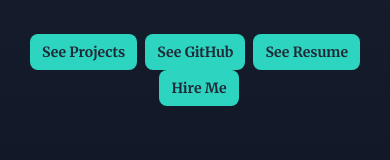
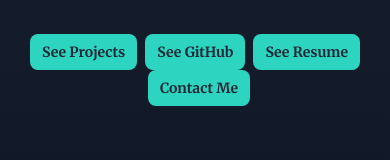
Before and after one commit to shahsarefin/shah-dev-portfolio, a React (Vite) app: page / in a window 390 px wide. Shown: the part 502-662 px from the top of the page. Built offline with nearby package versions, Linux system fonts and the light colour scheme.

Commit message:
Update project with new changes in Hero component for mobile responsiveness

```diff
--- a/src/components/Hero.jsx
+++ b/src/components/Hero.jsx
@@ -1,8 +1,7 @@
 import React from 'react';
 import { FontAwesomeIcon } from '@fortawesome/react-fontawesome';
 import { faGithub, faLinkedin, faTwitter } from '@fortawesome/free-brands-svg-icons';
-import { faEnvelope } from '@fortawesome/free-solid-svg-icons'; // Correct import
-
+import { faEnvelope } from '@fortawesome/free-solid-svg-icons';
 import profileImage from '../assets/images/LinkedIn-BW.jpeg';
 
 const Hero = () => {
@@ -43,7 +42,7 @@
               See Resume
             </a>
             <a href="mailto:shahsarefin@gmail.com" className="inline-block py-2 px-3 md:px-4 bg-teal-400 text-gray-800 font-semibold rounded-lg hover:bg-teal-600 text-sm md:text-base">
-              Hire Me
+              Contact Me
             </a>
           </div>
         </div>
```
